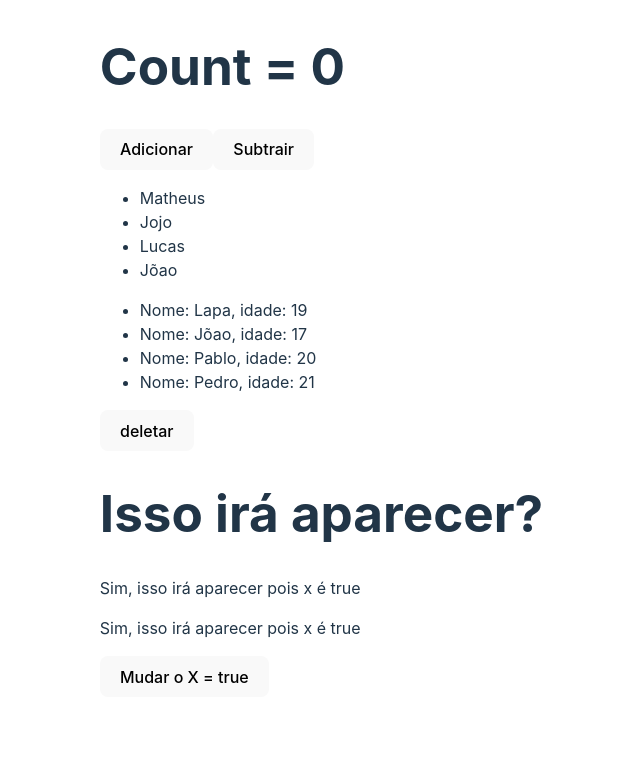
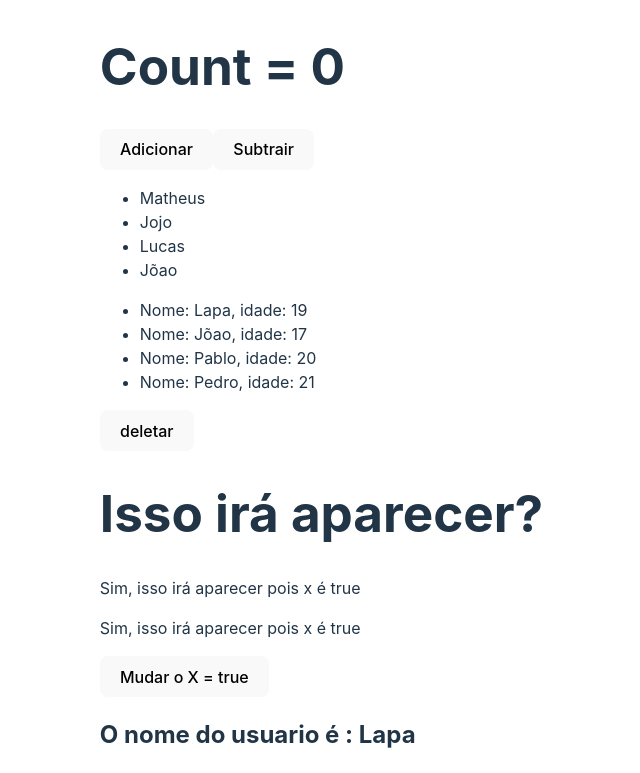
Before and after one commit to VictorLapaDev/React-Course-Matheus-Battiti, a React (Vite) app in the folder 3-Avancado-Em-React/ImageProject/: page / in a window 1280 px wide. Shown: the part 610-1383 px from the top of the page, without its empty margins (277-917 px from the left). Before the commit the page ends 1307 px from the top, so only its background shows below. Built offline with nearby package versions, Linux system fonts and the light colour scheme.

Commit message:
feat: utilizando props

```diff
--- a/3-Avancado-Em-React/ImageProject/src/App.tsx
+++ b/3-Avancado-Em-React/ImageProject/src/App.tsx
@@ -3,6 +3,7 @@ import vovo from "./assets/vovoMax.jfif"
 import ConditionalRender from './components/ConditionalRender'
 import ListRender from './components/ListRender'
 import ManageData from './components/ManageData'
+import ShowUserName from './components/ShowUserName'
 
 function App() {
 
@@ -29,8 +30,10 @@ function App() {
 
     <ListRender/>
 
+    <ConditionalRender/>
 
-    <ConditionalRender/>
+    <ShowUserName name='Lapa' />
+
 
     </>
   )
--- /dev/null
+++ b/3-Avancado-Em-React/ImageProject/src/components/ShowUserName.tsx
@@ -0,0 +1,15 @@
+interface props{
+    name: string
+}
+
+
+const ShowUserName = ({name}: props) => {
+  return (
+    <div>
+
+        <h2>O nome do usuario é : {name}</h2>
+    </div>
+  )
+}
+
+export default ShowUserName
```
